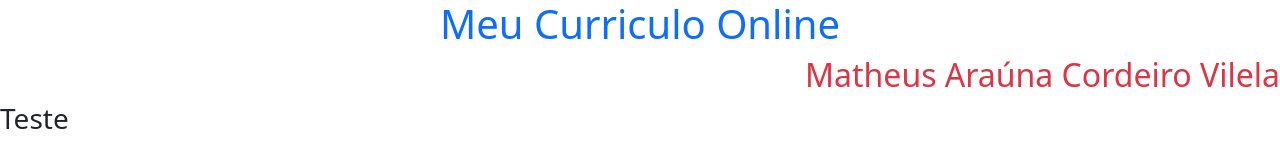
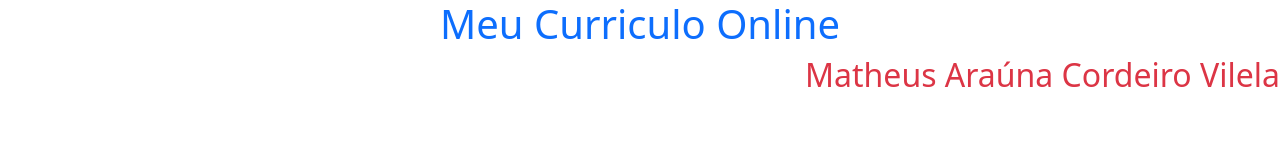
Before and after one commit to MatheusVilela097/MatheusVilela097.github.io, a plain HTML site: page index.html in a window 1280 px wide. Drawn offline with nearby package versions, Linux system fonts and the light colour scheme.

Commit message:
Curriculo

```diff
--- a/index.html
+++ b/index.html
@@ -9,7 +9,6 @@
 <body>
     <h1 class="text-center text-primary">Meu Curriculo Online</h1>
     <h2 class="text-end text-danger">Matheus Araúna Cordeiro Vilela</h2>
-    <h3>Teste</h3>
 </body>
 <script src="https://cdn.jsdelivr.net/npm/bootstrap@5.3.2/dist/js/bootstrap.bundle.min.js"></script>
 </html>
```
